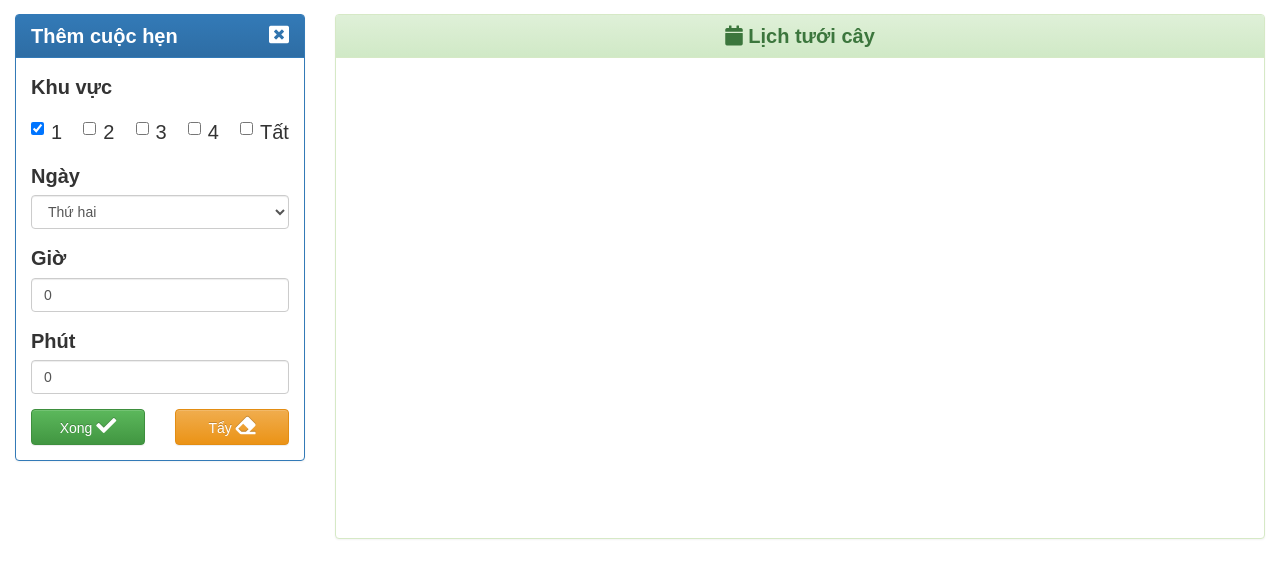
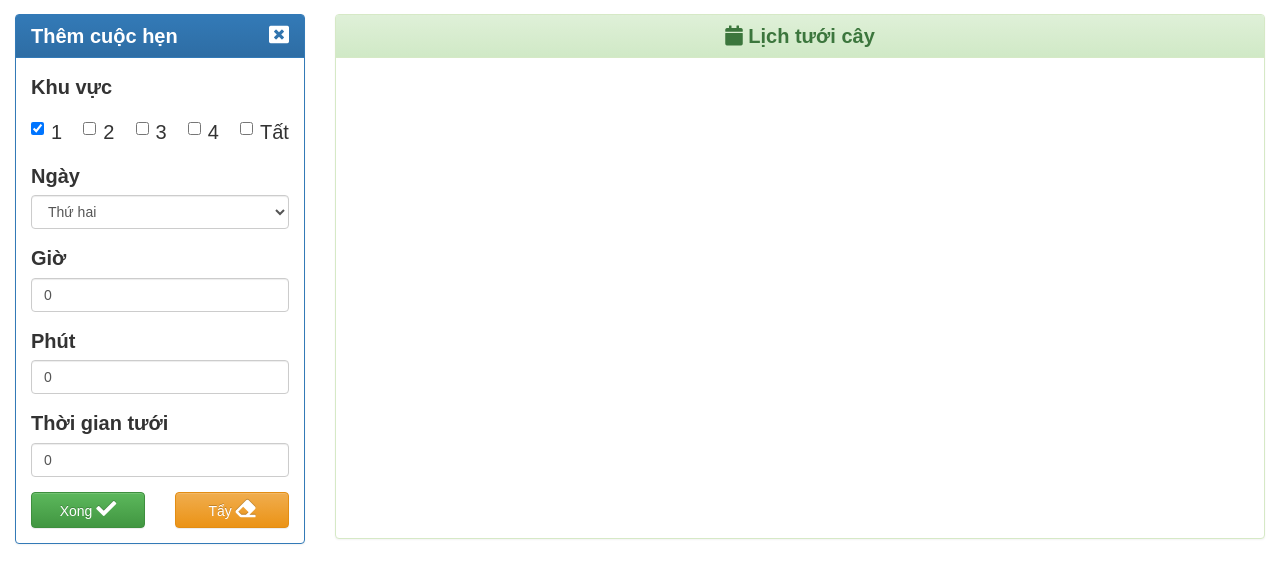
Before and after one commit to kaidec1321/pj-dadn, a website: page views/scheduling.html in a window 1280 px wide. Both pictures are taken after a click on the button "Thêm cuộc hẹn". Shown: the part 93-676 px from the top of the page. Drawn offline with nearby package versions, Linux system fonts and the light colour scheme; no server answers.

Commit message:
Update scheduling.html

```diff
--- a/views/scheduling.html
+++ b/views/scheduling.html
@@ -118,6 +118,10 @@
                                     <label for="">Phút</label>
                                     <input id='text-minute' type="text" class="form-control" name="" id="" aria-describedby="helpId" value='0' placeholder="0">
                                 </div>
+                                <div class="form-group">
+                                    <label for="">Thời gian tưới</label>
+                                    <input id='text-water' type="text" class="form-control" name="" id="" aria-describedby="helpId" value='0' placeholder="0">
+                                </div>
                                 <div class="row">
                                     <div class="col-xs-6 col-sm-6 col-md-6
                                             col-lg-6">
```
